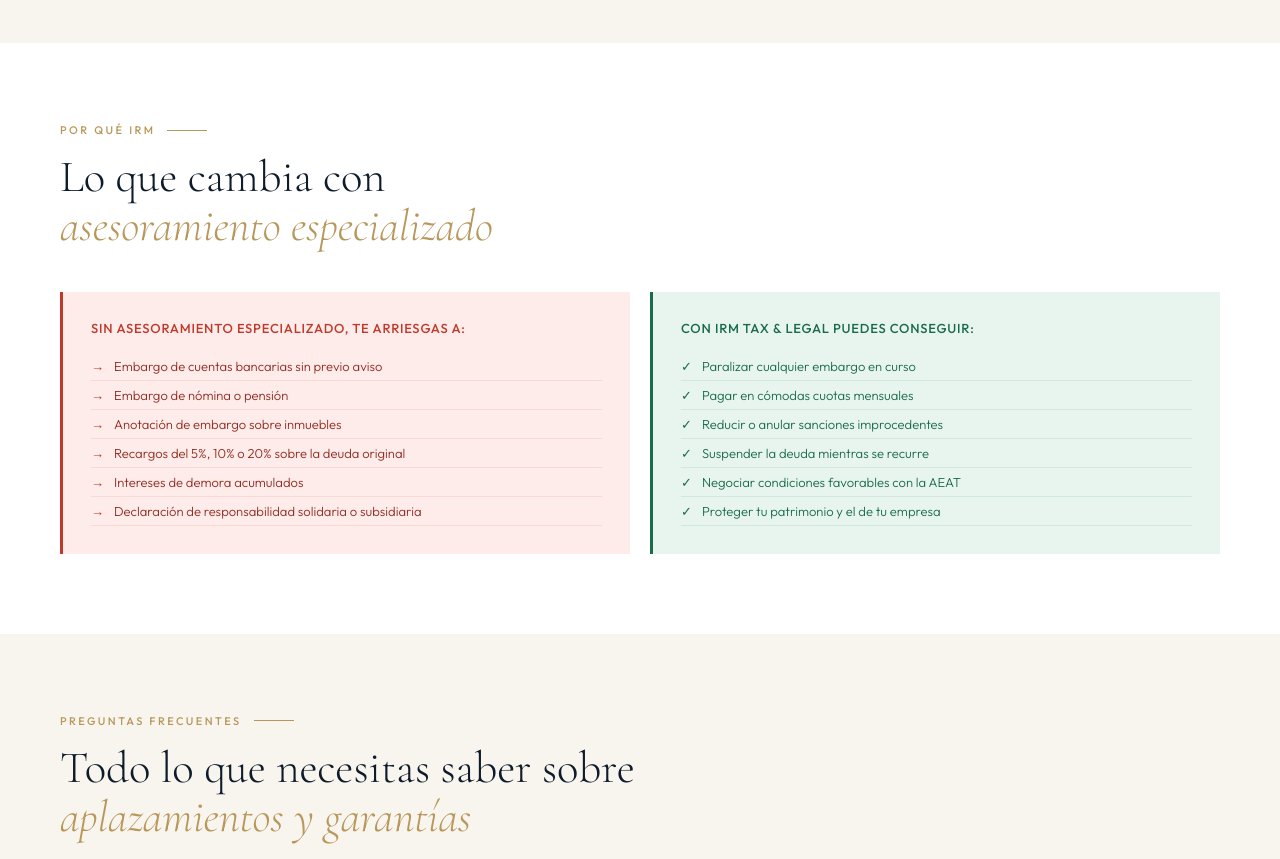
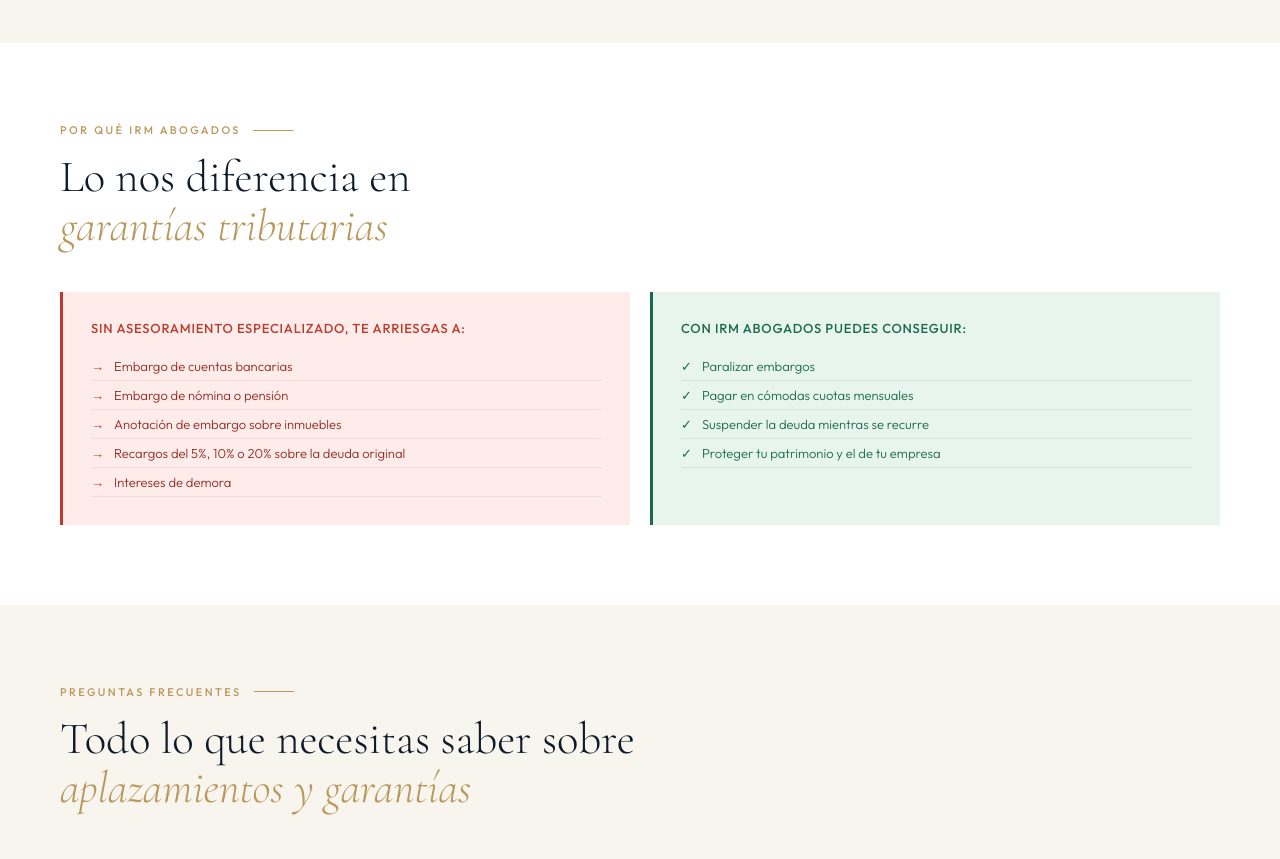
Before and after one commit to Ivanrm01/IRM-Abogados, a Next.js app: page /garantias-deuda-aeat in a window 1280 px wide. Shown: the part 3420-4279 px from the top of the page. Built offline with nearby package versions, Linux system fonts and the light colour scheme.

Commit message:
Update page.jsx

```diff
--- a/app/garantias-deuda-aeat/page.jsx
+++ b/app/garantias-deuda-aeat/page.jsx
@@ -144,20 +144,20 @@ export default function GarantiasPage() {
       {/* SIN ASESORAMIENTO / CON IRM */}
       <section className={styles.comparativaSection}>
         <div className={styles.comparativaInner}>
-          <div className={styles.eyebrow}>Por qué IRM</div>
-          <h2 className={styles.sectionTitle}>Lo que cambia con<br /><em>asesoramiento especializado</em></h2>
+          <div className={styles.eyebrow}>Por qué IRM Abogados</div>
+          <h2 className={styles.sectionTitle}>Lo nos diferencia en<br /><em>garantías tributarias</em></h2>
         </div>
         <div className={styles.comparativaGrid}>
           <div className={styles.boxRed}>
             <div className={styles.boxRedTitle}>Sin asesoramiento especializado, te arriesgas a:</div>
             <ul className={styles.boxList}>
-              {['Embargo de cuentas bancarias sin previo aviso','Embargo de nómina o pensión','Anotación de embargo sobre inmuebles','Recargos del 5%, 10% o 20% sobre la deuda original','Intereses de demora acumulados','Declaración de responsabilidad solidaria o subsidiaria'].map(i => <li key={i}>{i}</li>)}
+              {['Embargo de cuentas bancarias','Embargo de nómina o pensión','Anotación de embargo sobre inmuebles','Recargos del 5%, 10% o 20% sobre la deuda original','Intereses de demora'].map(i => <li key={i}>{i}</li>)}
             </ul>
           </div>
           <div className={styles.boxGreen}>
-            <div className={styles.boxGreenTitle}>Con IRM Tax & Legal puedes conseguir:</div>
+            <div className={styles.boxGreenTitle}>Con IRM Abogados puedes conseguir:</div>
             <ul className={styles.boxList2}>
-              {['Paralizar cualquier embargo en curso','Pagar en cómodas cuotas mensuales','Reducir o anular sanciones improcedentes','Suspender la deuda mientras se recurre','Negociar condiciones favorables con la AEAT','Proteger tu patrimonio y el de tu empresa'].map(i => <li key={i}>{i}</li>)}
+              {['Paralizar embargos','Pagar en cómodas cuotas mensuales','Suspender la deuda mientras se recurre','Proteger tu patrimonio y el de tu empresa'].map(i => <li key={i}>{i}</li>)}
             </ul>
           </div>
         </div>
```
